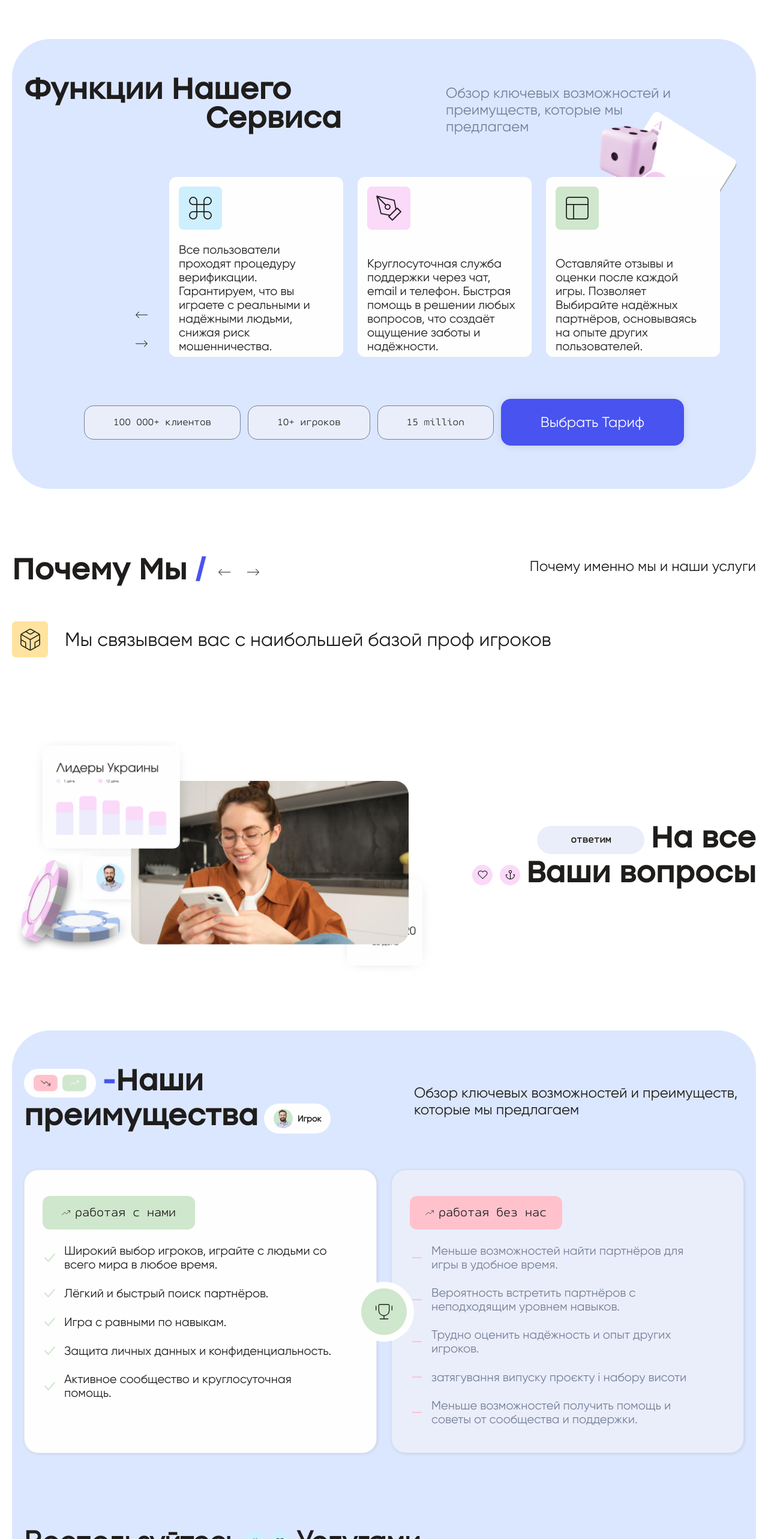
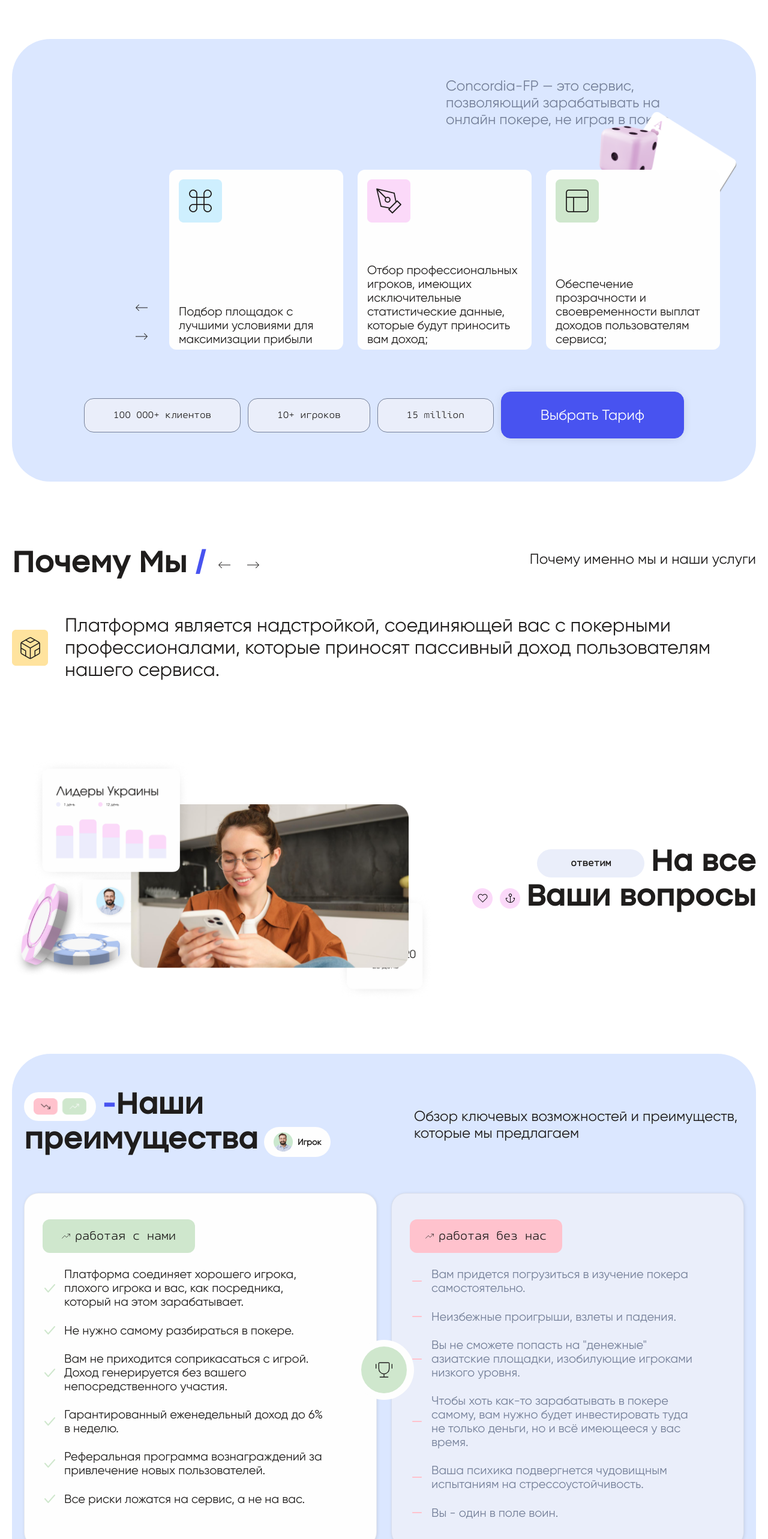
Before and after one commit to whiteechocolatee/landing, a Next.js app: page / in a window 1280 px wide. Shown: the part 860-3426 px from the top of the page at 60% size. Built offline with nearby package versions, Linux system fonts and the light colour scheme.

Commit message:
update texts

```diff
--- a/components/services/services.tsx
+++ b/components/services/services.tsx
@@ -38,15 +38,16 @@ export const Services = () => {
           <div className={`${styles.container} container`}>
             <div className={styles.services__title}>
               <h2 className={styles.services__title_text}>
-                <span>Функции Нашего</span>
-                <span>Сервиса</span>
+                {/* <span>Функции Нашего</span>
+                <span>Сервиса</span> */}
               </h2>
               <p
                 className={
                   styles.services__title_description
                 }>
-                Обзор ключевых возможностей и преимуществ,
-                которые мы предлагаем
+                Concordia-FP — это сервис, позволяющий
+                зарабатывать на онлайн покере, не играя в
+                покер.
               </p>
             </div>
             <div className={styles.services__img}>
--- a/constants/index.ts
+++ b/constants/index.ts
@@ -22,59 +22,57 @@ export const servicesSlides = [
   {
     imageUrl: '/images/services/slider/slide_1.png',
     imageName: 'Slide 1',
-    text: 'Все пользователи проходят процедуру верификации. Гарантируем, что вы играете с реальными и надёжными людьми, снижая риск мошенничества.',
+    text: 'Подбор площадок с лучшими условиями для максимизации прибыли',
   },
   {
     imageUrl: '/images/services/slider/slide_2.png',
     imageName: 'Slide 2',
-    text: 'Круглосуточная служба поддержки через чат, email и телефон. Быстрая помощь в решении любых вопросов, что создаёт ощущение заботы и надёжности.',
+    text: 'Отбор профессиональных игроков, имеющих исключительные статистические данные, которые будут приносить вам доход;',
   },
   {
     imageUrl: '/images/services/slider/slide_3.png',
     imageName: 'Slide 3',
-    text: 'Оставляйте отзывы и оценки после каждой игры. Позволяет Выбирайте надёжных партнёров, основываясь на опыте других пользователей.',
+    text: 'Обеспечение прозрачности и своевременности выплат доходов пользователям сервиса;',
   },
   {
     imageUrl: '/images/services/slider/slide_1.png',
     imageName: 'Slide 4',
-    text: 'Все пользователи проходят процедуру верификации. Гарантируем, что вы играете с реальными и надёжными людьми, снижая риск мошенничества.',
-  },
-  {
-    imageUrl: '/images/services/slider/slide_2.png',
-    imageName: 'Slide 5',
-    text: 'Круглосуточная служба поддержки через чат, email и телефон. Быстрая помощь в решении любых вопросов, что создаёт ощущение заботы и надёжности.',
-  },
-  {
-    imageUrl: '/images/services/slider/slide_3.png',
-    imageName: 'Slide 6',
-    text: 'Оставляйте отзывы и оценки после каждой игры. Позволяет Выбирайте надёжных партнёров, основываясь на опыте других пользователей.',
+    text: 'Вознаграждение активных участников, способствующих продвижению платформы, согласно реферальной программы.',
   },
 ];
 
 export const faqItems = [
   {
-    question:
-      'Ullamcorper porttitor sit ut vestibulum faucibus consectetur at. Ullamcorper porttitor sit ut vestibulum faucibus consectetur',
+    question: 'Получится ли у меня?',
     answer:
-      'Lorem ipsum dolor sit amet consectetur. Quis maecenas blandit amet praesent. Turpis enim ullamcorper et in id at. Lorem ipsum dolor sit amet consectetur. Quis maecenas blandit amet praesent.',
+      'Если вы способны нажать несколько кнопок в браузере, то вы будете зарабатывать благодаря нашему сервису. Даже, если на каком-то этапе вы запутаетесь, наша служба поддержки вам поможет.',
+  },
+  {
+    question: 'Какие есть виды доходов?',
+    answer:
+      'Депозитный - пассивный еженедельный доход в виде процентов от общего депозита;\n\nСтруктурный - доход от пользователей, которые активируют депозитные пакеты в Вашей структуре и находятся на уровнях ниже Вашего;\n\nАгентский - за переводы средств другим пользователям.',
+  },
+  {
+    question: 'Как и куда выплачивается доход?',
+    answer: 'Еженедельно на криптокошельки.',
   },
   {
     question:
-      'Ullamcorper porttitor sit ut vestibulum faucibus consectetur at. Ullamcorper porttitor sit ut vestibulum faucibus consectetur',
+      'Какова сумма, с которой можно начать зарабатывать?',
     answer:
-      'Lorem ipsum dolor sit amet consectetur. Quis maecenas blandit amet praesent. Turpis enim ullamcorper et in id at. Lorem ipsum dolor sit amet consectetur. Quis maecenas blandit amet praesent.',
+      'Минимальный пакет, который уже на следующий день будет приносить вам пассивный доход, стоит 100 долларов.',
   },
   {
     question:
-      'Ullamcorper porttitor sit ut vestibulum faucibus consectetur at. Ullamcorper porttitor sit ut vestibulum faucibus consectetur',
+      'Как вы находите игроков, которые приносят доход сервису?',
     answer:
-      'Lorem ipsum dolor sit amet consectetur. Quis maecenas blandit amet praesent. Turpis enim ullamcorper et in id at. Lorem ipsum dolor sit amet consectetur. Quis maecenas blandit amet praesent.',
+      'Технологии не стоят на месте. В нашем распоряжении колоссальные объемы статистических данных и нейросети для их обработки. Каждый кандидат для нас, как на ладони. Анализ статистики за месяцы и даже годы игры конкретного игрока, позволяет отбирать лучших из лучших.',
   },
   {
     question:
-      'Ullamcorper porttitor sit ut vestibulum faucibus consectetur at. Ullamcorper porttitor sit ut vestibulum faucibus consectetur',
+      'Откуда сервис берет средства для выплат пользователям?',
     answer:
-      'Lorem ipsum dolor sit amet consectetur. Quis maecenas blandit amet praesent. Turpis enim ullamcorper et in id at. Lorem ipsum dolor sit amet consectetur. Quis maecenas blandit amet praesent.',
+      'Мы инвестируем в тех игроков, которых тщательно проанализировали и отобрали в пул. Мы заключаем с ними контракты, по которым они за пользование нашими средствами для своей игры, отдают нам часть своего дохода. Часть из этого дохода сервис выплачивает участникам.',
   },
 ];
 
@@ -86,34 +84,40 @@ export enum TariffTypes {
 
 export const tariffs = [
   {
-    name: 'стандарт',
-    price: 50,
+    name: 'Bronze',
+    price: 100,
     description: [
-      'Accusamus et dicta minima ut quae.',
-      'Accusamus et dicta minima ut quae.',
+      'Лимит партнеров: 5 уровней',
+      'Структурный доход: 2%',
+      'Депозитный доход: 4.5%',
+      'Агентский доход: 5%',
+      'Срок действия: 6 месяцев',
     ],
     href: '/tarrifs/1',
     type: TariffTypes.standard,
   },
   {
-    name: 'VIP',
+    name: 'Silver',
     price: 500,
     description: [
-      'Accusamus et dicta minima ut quae.',
-      'Accusamus et dicta minima ut quae.',
-      'Accusamus et dicta minima ut quae.',
-      'Accusamus et dicta minima ut quae.',
+      'Лимит партнеров: 6 уровней',
+      'Структурный доход: 2%',
+      'Депозитный доход: 5%',
+      'Агентский доход: 5%',
+      'Срок действия: 6 месяцев',
     ],
     href: '/tarrifs/2',
     type: TariffTypes.vip,
   },
   {
-    name: 'PRIME',
-    price: 5000,
+    name: 'Gold',
+    price: 1500,
     description: [
-      'Accusamus et dicta minima ut quae.',
-      'Accusamus et dicta minima ut quae.',
-      'Accusamus et dicta minima ut quae.',
+      'Лимит партнеров: 7 уровней',
+      'Структурный доход: 2%',
+      'Депозитный доход: 5.5%',
+      'Агентский доход: 5%',
+      'Срок действия: 6 месяцев',
     ],
     href: '/tarrifs/3',
     type: TariffTypes.prime,
@@ -122,67 +126,52 @@ export const tariffs = [
 
 export const reviews = [
   {
-    name: 'андрей андреевич',
-    position: 'CEO',
+    name: 'Николай',
+    position: 'Новосибирск',
     clientImg: '/images/prices/client_img.png',
-    text: 'Lorem ipsum dolor sit amet consectetur. Quis maecenas blandit amet praesent. Quis maecenas blandit amet praesent.',
+    text: 'Узнал об этом сервисе от своего знакомого. Я сам дальнобойщик и от онлайн покера далек так же, как Камаз от самоката. Но вот идея получать очень приличный пассивный доход за счет тех, кто не в состоянии контролировать свой азарт, меня очень заинтересовала. Дополнительные ползарплаты на дороге не валяются. Уже скоро месяц, как я в проекте. Очень доволен.',
     readMore: 'https://google.com',
     socials: [
-      {
-        socialSvg: `/images/prices/Vector.svg`,
-        socialLink: 'https://google.com',
-      },
-      {
-        socialSvg: `/images/prices/inst.svg`,
-        socialLink: 'https://google.com',
-      },
-      {
-        socialSvg: `/images/prices/chrome.svg`,
-        socialLink: 'https://google.com',
-      },
+      //
+      // Пример как выводить соц сети
+      //
+      // {
+      //   socialSvg: `/images/prices/Vector.svg`,
+      //   socialLink: 'https://google.com',
+      // },
+      // {
+      //   socialSvg: `/images/prices/Vector.svg`,
+      //   socialLink: 'https://google.com',
+      // },
+      // {
+      //   socialSvg: `/images/prices/Vector.svg`,
+      //   socialLink: 'https://google.com',
+      // },
     ],
   },
   {
-    name: 'андрей андреевич',
-    position: 'CEO',
+    name: 'Артур',
+    position: 'Блогер, криптоинвестор. Москва',
     clientImg: '/images/prices/client_img.png',
-    text: 'Lorem ipsum dolor sit amet consectetur. Quis maecenas blandit amet praesent. Quis maecenas blandit amet praesent.',
+    text: 'Я зарабатываю на онлайн проектах уже более 8 лет. Из каждой щели лезут крипто-проекты со своей супер-гипер-пупер монетой, которая вот-вот поставит раком биткоин. И все ее держатели озолотятся в кратчайшие сроки. Чем это заканчивается объяснять не нужно. Здесь же для меня главное, что есть рабочий бизнес, приносящий доход и, соответственно, есть чем выплачивать в отличие от монеток-пустышек.',
     readMore: 'https://google.com',
-    socials: [
-      {
-        socialSvg: `/images/prices/Vector.svg`,
-        socialLink: 'https://google.com',
-      },
-      {
-        socialSvg: `/images/prices/inst.svg`,
-        socialLink: 'https://google.com',
-      },
-      {
-        socialSvg: `/images/prices/chrome.svg`,
-        socialLink: 'https://google.com',
-      },
-    ],
+    socials: [],
   },
   {
-    name: 'андрей андреевич',
-    position: 'CEO',
+    name: 'Дима',
+    position: 'Игрок в онлайн покер. Бали',
     clientImg: '/images/prices/client_img.png',
-    text: 'Lorem ipsum dolor sit amet consectetur. Quis maecenas blandit amet praesent. Quis maecenas blandit amet praesent.',
+    text: 'Я сам в теме покера уже 13 лет. Как же я давно мечтаю попасть на эти сладкие азиатские поля, где обыгрывать фишей можно как в незабываемые 2010-е. Но для игроков с постсоветского пространства туда закрыта дорога. Благо нашелся этот способ. Мне даже играть не нужно, а постоянный доход идет. Снимаю шляпу перед командой. Просто красавцы!',
     readMore: 'https://google.com',
-    socials: [
-      {
-        socialSvg: `/images/prices/Vector.svg`,
-        socialLink: 'https://google.com',
-      },
-      {
-        socialSvg: `/images/prices/inst.svg`,
-        socialLink: 'https://google.com',
-      },
-      {
-        socialSvg: `/images/prices/chrome.svg`,
-        socialLink: 'https://google.com',
-      },
-    ],
+    socials: [],
+  },
+  {
+    name: 'Колян',
+    position: 'Челяба',
+    clientImg: '/images/prices/client_img.png',
+    text: 'Последние пару проектов оказались пирамидами. Слил почти все деньги. Полгода в заднице. Этот проект уже изучал дотошно и со всех сторон. Оказалось очень перспективно, плюс всё только-только запустилось. Начал практически с последних ста долларов. Я даже сам не понял, как всего за две недели их утроил. Подо мной оказалось много людей, хотя сам я никому о проекте не говорил. Всё потому что маркетинг устроен так, что мне “капает” доход с каждого доллара, который проинвестировали люди после меня. Короче, тут личное дело каждого, но я свой шанс не упустил.',
+    readMore: 'https://google.com',
+    socials: [],
   },
 ];
 
@@ -190,34 +179,36 @@ export const whyUsSlides = [
   {
     img: '/images/whyus/whyus_slider.png',
     title:
-      'Мы связываем вас с наибольшей базой проф игроков',
+      'Платформа является надстройкой, соединяющей вас с покерными профессионалами, которые приносят пассивный доход пользователям нашего сервиса.',
   },
   {
     img: '/images/whyus/whyus_slider.png',
     title:
-      'Мы связываем вас с наибольшей базой проф игроков',
+      'Успешность модели обеспечена тщательным подбором кандидатов на основе анализа статистических данных их игры нейросетями. ',
   },
   {
     img: '/images/whyus/whyus_slider.png',
     title:
-      'Мы связываем вас с наибольшей базой проф игроков',
+      'Азия — самые слабые и самые азартные игроки с самыми большими деньгами.',
   },
 ];
 
 export const dignityCardPluses = [
-  'Широкий выбор игроков, играйте с людьми со всего мира в любое время.',
-  'Лёгкий и быстрый поиск партнёров.',
-  'Игра с равными по навыкам.',
-  'Защита личных данных и конфиденциальность.',
-  'Активное сообщество и круглосуточная помощь.',
+  'Платформа соединяет хорошего игрока, плохого игрока и вас, как посредника, который на этом зарабатывает.',
+  'Не нужно самому разбираться в покере.',
+  'Вам не приходится соприкасаться с игрой. Доход генерируется без вашего непосредственного участия.',
+  'Гарантированный еженедельный доход до 6% в неделю.',
+  'Реферальная программа вознаграждений за привлечение новых пользователей.',
+  'Все риски ложатся на сервис, а не на вас.',
 ];
 
 export const dignityCardMinuses = [
-  'Меньше возможностей найти партнёров для игры в удобное время.',
-  'Вероятность встретить партнёров с неподходящим уровнем навыков.',
-  'Трудно оценить надёжность и опыт других игроков.',
-  'затягування випуску проєкту і набору висоти',
-  'Меньше возможностей получить помощь и советы от сообщества и поддержки.',
+  'Вам придется погрузиться в изучение покера самостоятельно.',
+  'Неизбежные проигрыши, взлеты и падения.',
+  'Вы не сможете попасть на "денежные" азиатские площадки, изобилующие игроками низкого уровня.',
+  'Чтобы хоть как-то зарабатывать в покере самому, вам нужно будет инвестировать туда не только деньги, но и всё имеющееся у вас время.',
+  'Ваша психика подвергнется чудовищным испытаниям на стрессоустойчивость.',
+  'Вы - один в поле воин.',
 ];
 
 export const stepsSlider = [
@@ -226,7 +217,7 @@ export const stepsSlider = [
     label: 'Шаг 1',
     content: {
       img: '/images/steps/step_1.png',
-      text: 'Заполни информацию 1',
+      text: 'Регистрация',
     },
   },
   {
@@ -234,7 +225,7 @@ export const stepsSlider = [
     label: 'Шаг 2',
     content: {
       img: '/images/steps/step_1.png',
-      text: 'Заполни информацию 2',
+      text: 'Пополнение баланса',
     },
   },
   {
@@ -242,7 +233,7 @@ export const stepsSlider = [
     label: 'Шаг 3',
     content: {
       img: '/images/steps/step_1.png',
-      text: 'Заполни информацию 3',
+      text: 'Выбор пакета',
     },
   },
   {
@@ -250,7 +241,7 @@ export const stepsSlider = [
     label: 'Шаг 4',
     content: {
       img: '/images/steps/step_1.png',
-      text: 'Заполни информацию 4',
+      text: 'Ежедневные начисления',
     },
   },
   {
@@ -258,7 +249,7 @@ export const stepsSlider = [
     label: 'Шаг 5',
     content: {
       img: '/images/steps/step_1.png',
-      text: 'Заполни информацию 5',
+      text: 'Еженедельный вывод дохода',
     },
   },
 ];
```
